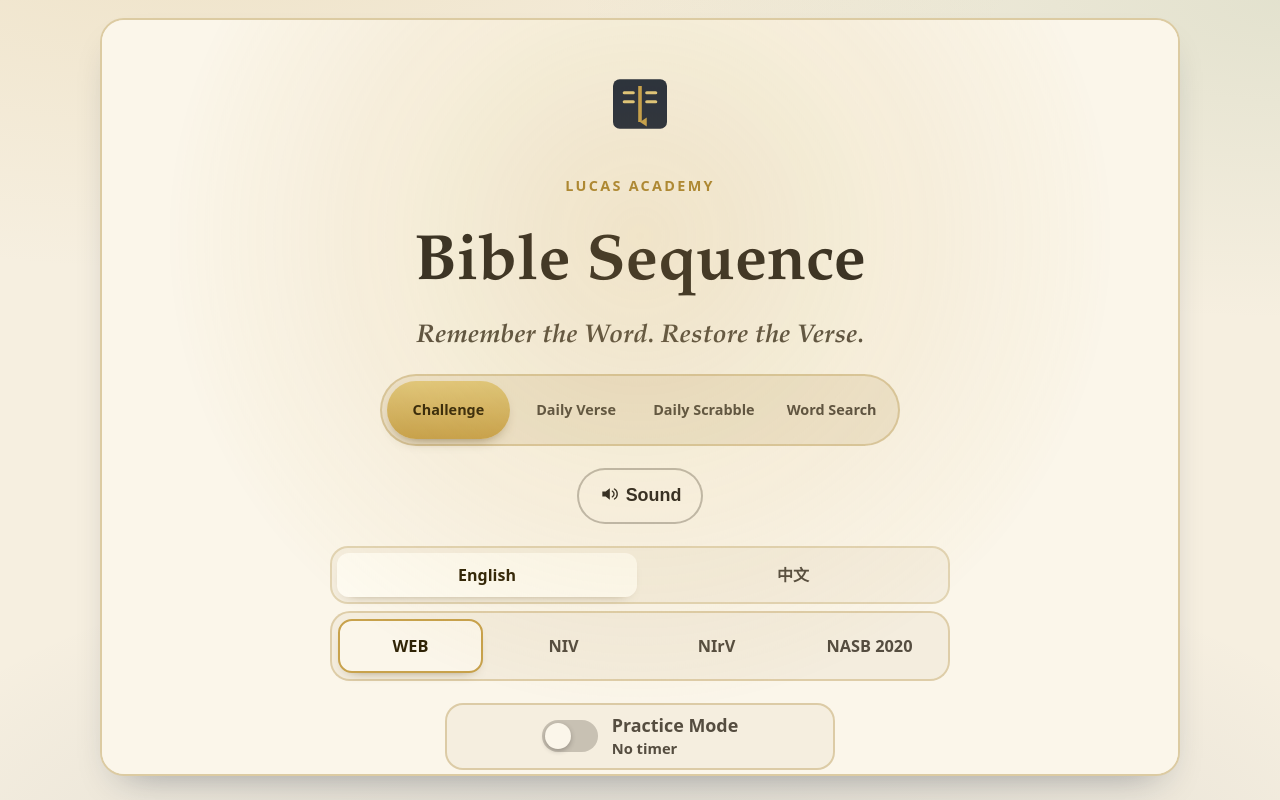
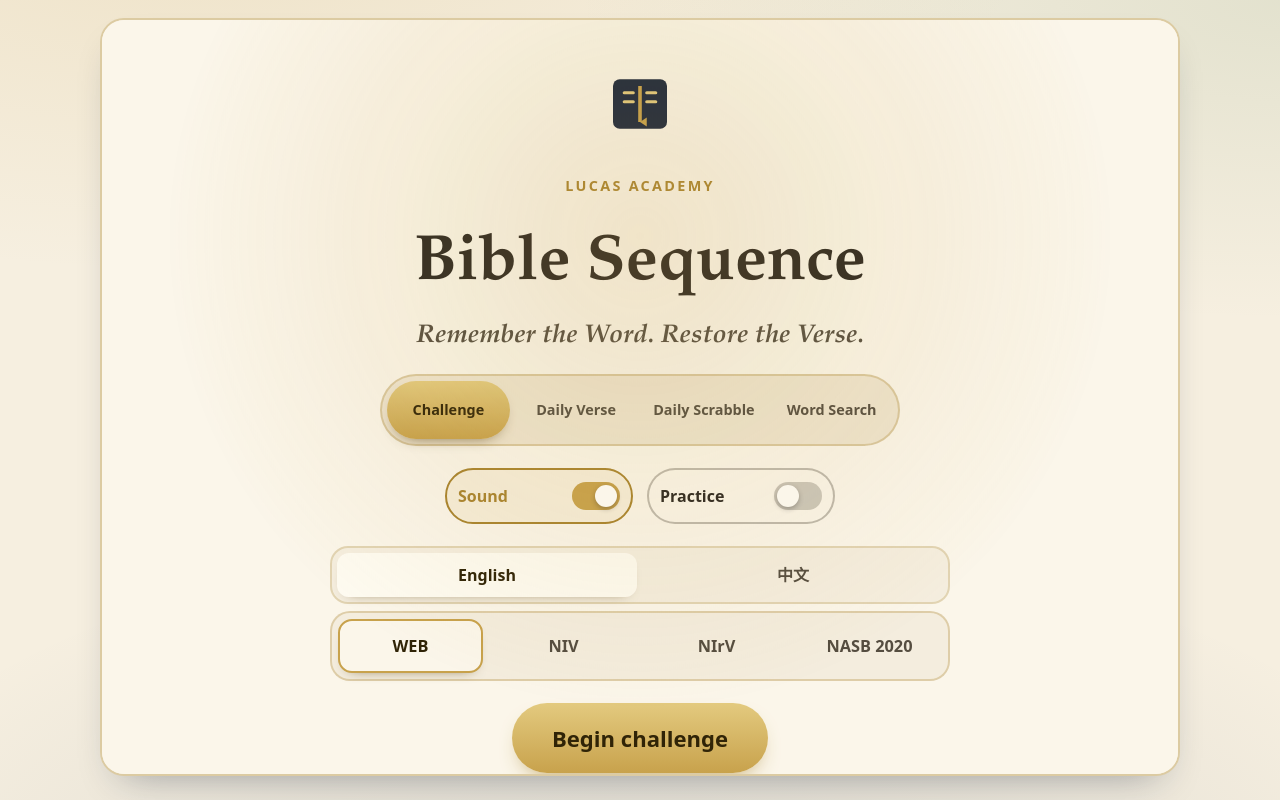
Before and after one commit to yancyqin/lucas-academy-bible, a React (Vite) app: page / in a window 1280 px wide. Built offline with nearby package versions, Linux system fonts and the light colour scheme.

Commit message:
Refine home option sliders

```diff
--- a/src/components/SoundToggle.tsx
+++ b/src/components/SoundToggle.tsx
@@ -3,9 +3,35 @@ import { SoundOffIcon, SoundOnIcon } from './icons';
 interface SoundToggleProps {
   enabled: boolean;
   onToggle: () => void;
+  variant?: 'icon' | 'switch';
 }
 
-export function SoundToggle({ enabled, onToggle }: SoundToggleProps) {
+export function SoundToggle({
+  enabled,
+  onToggle,
+  variant = 'icon',
+}: SoundToggleProps) {
+  if (variant === 'switch') {
+    return (
+      <button
+        type="button"
+        className={`welcome-switch ${enabled ? 'welcome-switch--active' : ''}`}
+        onClick={onToggle}
+        role="switch"
+        aria-checked={enabled}
+        aria-label={enabled ? 'Sound is on. Turn sound off.' : 'Sound is off. Turn sound on.'}
+        title={enabled ? 'Sound on' : 'Sound off'}
+      >
+        <span className="welcome-switch__label">
+          <span>Sound</span>
+        </span>
+        <span className="welcome-switch__track" aria-hidden="true">
+          <span className="welcome-switch__thumb" />
+        </span>
+      </button>
+    );
+  }
+
   return (
     <button
       type="button"
--- a/src/components/Welcome.tsx
+++ b/src/components/Welcome.tsx
@@ -116,8 +116,40 @@ export function Welcome({
           </div>
         )}
 
-        <div className="btn-row" role="group" aria-label="Options">
-          <SoundToggle enabled={soundEnabled} onToggle={onToggleSound} />
+        <div
+          className={`btn-row welcome-options ${
+            activeTab === 'journey' ? 'welcome-options--practice' : ''
+          }`}
+          role="group"
+          aria-label="Options"
+        >
+          <SoundToggle
+            enabled={soundEnabled}
+            onToggle={onToggleSound}
+            variant="switch"
+          />
+          {activeTab === 'journey' && (
+            <button
+              type="button"
+              className={`welcome-switch welcome-switch--practice ${
+                practiceMode ? 'welcome-switch--active' : ''
+              }`}
+              role="switch"
+              aria-checked={practiceMode}
+              aria-label={`Practice mode is ${
+                practiceMode ? 'on. Turn practice mode off.' : 'off. Turn practice mode on.'
+              }`}
+              title={practiceMode ? 'Practice mode on — no timer' : 'Practice mode off'}
+              onClick={onTogglePracticeMode}
+            >
+              <span className="welcome-switch__label">
+                <span>Practice</span>
+              </span>
+              <span className="welcome-switch__track" aria-hidden="true">
+                <span className="welcome-switch__thumb" />
+              </span>
+            </button>
+          )}
         </div>
 
         {translationApiEnabled && (
@@ -187,23 +219,6 @@ export function Welcome({
                 {journeyError}
               </p>
             )}
-            <button
-              type="button"
-              className={`practice-option ${
-                practiceMode ? 'practice-option--active' : ''
-              }`}
-              role="switch"
-              aria-checked={practiceMode}
-              onClick={onTogglePracticeMode}
-            >
-              <span className="practice-option__control" aria-hidden="true">
-                <span className="practice-option__thumb" />
-              </span>
-              <span className="practice-option__copy">
-                <strong>Practice Mode</strong>
-                <small>No timer</small>
-              </span>
-            </button>
             <div className="btn-row">
               <button type="button" className="btn btn--primary" onClick={onBegin}>
                 Begin challenge
--- a/src/styles.css
+++ b/src/styles.css
@@ -403,42 +403,68 @@ body {
   flex: none;
 }
 
-.practice-option {
+.welcome-options--practice {
   width: min(100%, 390px);
-  min-height: 64px;
-  display: flex;
-  align-items: center;
-  justify-content: center;
-  gap: 14px;
-  padding: 10px 18px;
-  border: 2px solid rgba(169, 132, 47, 0.32);
-  border-radius: 18px;
-  color: var(--ink-soft);
-  background: rgba(243, 236, 219, 0.7);
+  display: grid;
+  grid-template-columns: repeat(2, minmax(0, 1fr));
+}
+
+.welcome-options > .welcome-switch {
+  width: min(100%, 188px);
+}
+
+.welcome-options--practice .welcome-switch {
+  width: 100%;
+  min-width: 0;
+}
+
+.welcome-switch {
+  min-height: 56px;
+  padding: 8px 11px;
+  border: 2px solid rgba(85, 77, 64, 0.36);
+  border-radius: 999px;
+  background: var(--surface);
+  color: var(--ink);
   cursor: pointer;
+  display: flex;
+  align-items: center;
+  justify-content: space-between;
+  gap: 8px;
   font-family: var(--font-ui);
-  text-align: left;
+  font-size: 1rem;
+  font-weight: 800;
   transition:
+    border-color 160ms ease,
     background-color 160ms ease,
-    border-color 160ms ease,
+    color 160ms ease,
     box-shadow 160ms ease;
 }
 
-.practice-option--active {
-  color: var(--ink);
-  background: rgba(227, 202, 127, 0.24);
-  border-color: var(--gold);
-  box-shadow: 0 6px 14px -11px rgba(80, 57, 9, 0.95);
-}
-
-.practice-option:focus-visible {
+.welcome-switch:hover {
+  border-color: var(--gold-deep);
+}
+
+.welcome-switch:focus-visible {
   outline: none;
   box-shadow: var(--focus);
 }
 
-.practice-option__control {
-  width: 56px;
-  height: 32px;
+.welcome-switch--active {
+  border-color: var(--gold-deep);
+  color: var(--gold-deep);
+  background: rgba(200, 162, 76, 0.1);
+}
+
+.welcome-switch__label {
+  min-width: 0;
+  display: inline-flex;
+  align-items: center;
+  white-space: nowrap;
+}
+
+.welcome-switch__track {
+  width: 48px;
+  height: 28px;
   flex: none;
   display: flex;
   align-items: center;
@@ -448,40 +474,26 @@ body {
   transition: background-color 160ms ease;
 }
 
-.practice-option--active .practice-option__control {
+.welcome-switch--active .welcome-switch__track {
+  background: var(--gold);
+}
+
+.welcome-switch--practice.welcome-switch--active .welcome-switch__track {
   background: var(--sage);
 }
 
-.practice-option__thumb {
-  width: 26px;
-  height: 26px;
+.welcome-switch__thumb {
+  width: 22px;
+  height: 22px;
   border-radius: 50%;
   background: var(--ivory);
   box-shadow: 0 2px 5px rgba(43, 38, 32, 0.3);
   transform: translateX(0);
-  transition: transform 160ms ease;
-}
-
-.practice-option--active .practice-option__thumb {
-  transform: translateX(24px);
-}
-
-.practice-option__copy {
-  min-width: 0;
-  display: flex;
-  flex-direction: column;
-  gap: 2px;
-}
-
-.practice-option__copy strong {
-  font-size: 1.12rem;
-  line-height: 1.15;
-}
-
-.practice-option__copy small {
-  color: var(--ink-soft);
-  font-size: 0.92rem;
-  font-weight: 700;
+  transition: transform 180ms cubic-bezier(0.2, 0.75, 0.3, 1);
+}
+
+.welcome-switch--active .welcome-switch__thumb {
+  transform: translateX(20px);
 }
 
 .translation-selector {
```
Also changed, not shown: 2 other files (tests, documents, lock files or other folders).
